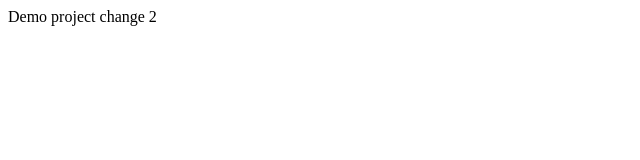
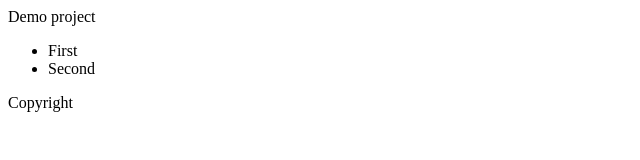
Before and after one commit to Anatoly-Kondratev/Data_analytics, a plain HTML site: page index.html in a window 1280 px wide. Shown: the whole page, without its empty margins (0-640 px from the left). Drawn offline with Linux system fonts and the light colour scheme.

```diff
--- a/index.html
+++ b/index.html
@@ -4,6 +4,11 @@
 	<title>Document</title>
 </head>
 <body>
-	Demo project change 2
+	Demo project
+	<ul>
+		<li>First</li>
+		<li>Second</li>
+	</ul>
+	<p>Copyright</p>
 </body>
 </html>
```
